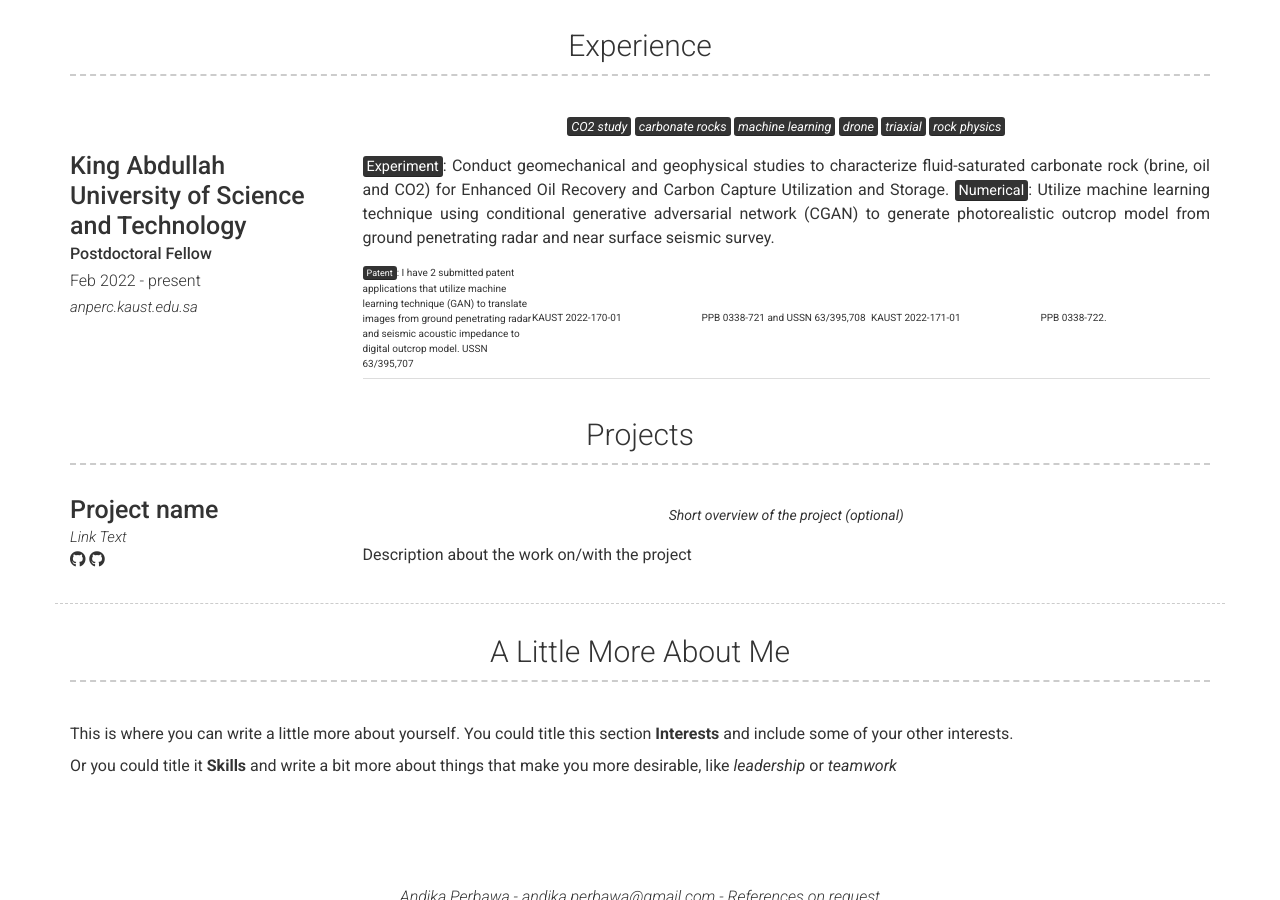
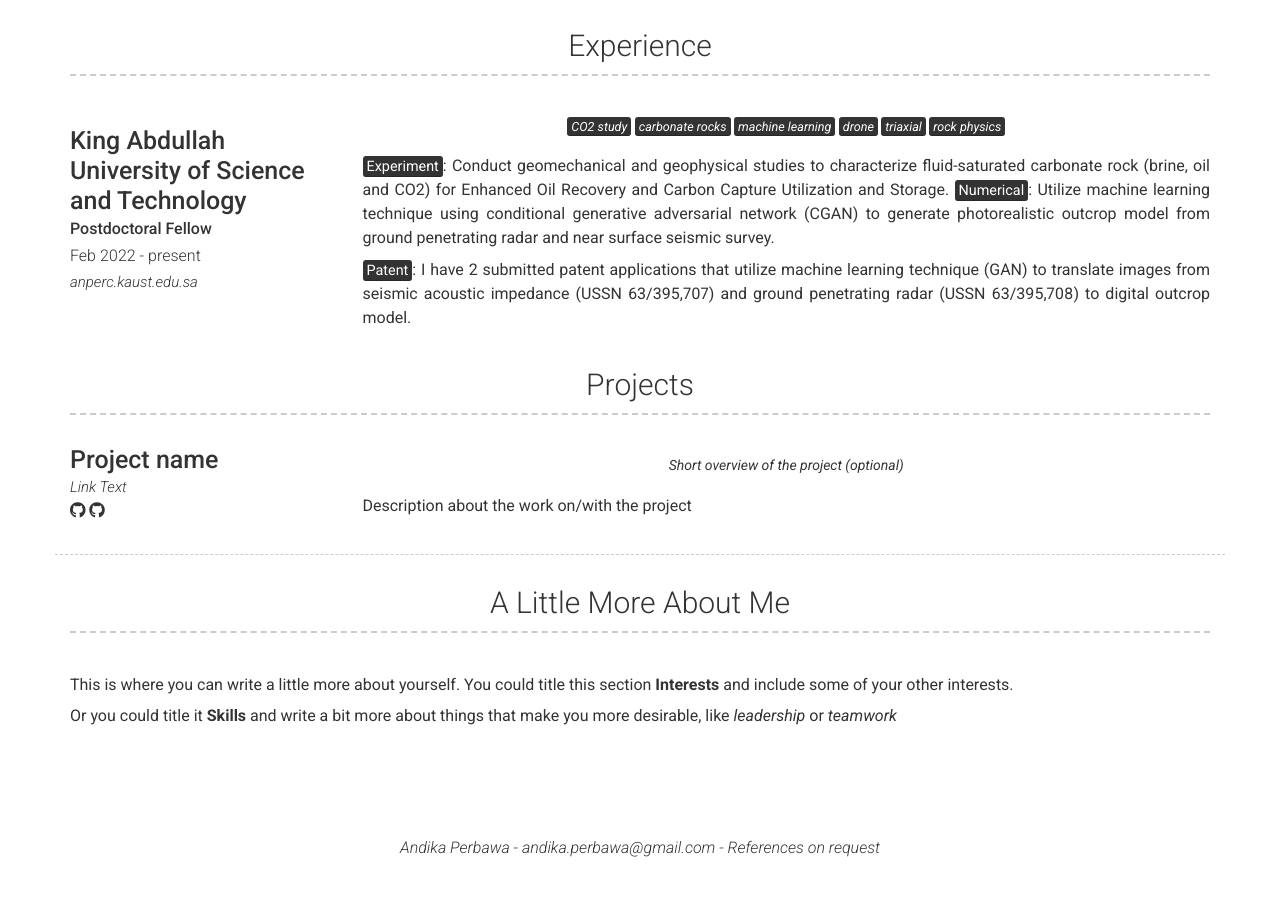
Before and after one commit to andikaperbawa/andikaperbawa2.github.io, a Jekyll site: the page built from index.md, in a window 1280 px wide and 900 px high, scrolled down 1288 px. Built offline with Jekyll 4.4.1, drawn with Linux system fonts in a browser that asks for light colours; nearby versions of some CDN libraries; after the commit the page ends 2155 px from its top, so only the background shows below that.

Commit message:
Update _config.yml

```diff
--- a/_config.yml
+++ b/_config.yml
@@ -101,7 +101,7 @@ content:
           <mark>Experiment</mark>: Conduct geomechanical and geophysical studies to characterize fluid-saturated carbonate rock (brine, oil and CO2) for Enhanced Oil Recovery and Carbon Capture Utilization and Storage.
           <mark>Numerical</mark>: Utilize machine learning technique using conditional generative adversarial network (CGAN) to generate photorealistic outcrop model from ground penetrating radar and near surface seismic survey.
 
-          <mark>Patent</mark>: I have 2 submitted patent applications that utilize machine learning technique (GAN) to translate images from ground penetrating radar and seismic acoustic impedance to digital outcrop model. USSN 63/395,707 | KAUST 2022-170-01 | PPB 0338-721 and USSN 63/395,708 | KAUST 2022-171-01 | PPB 0338-722.
+          <mark>Patent</mark>: I have 2 submitted patent applications that utilize machine learning technique (GAN) to translate images from seismic acoustic impedance (USSN 63/395,707) and ground penetrating radar (USSN 63/395,708) to digital outcrop model.
   - title: Projects # Title for the section
     layout: list # Type of content section (list/text)
     content:
```
